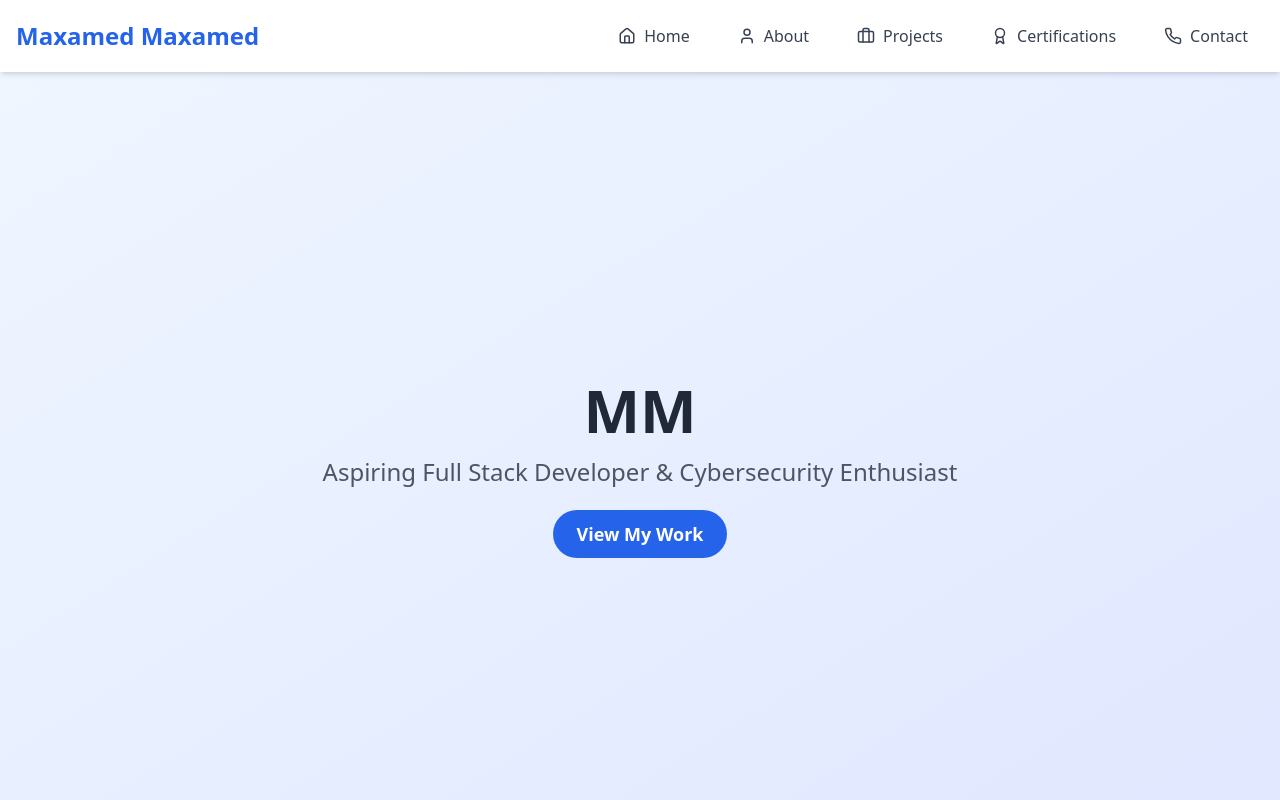
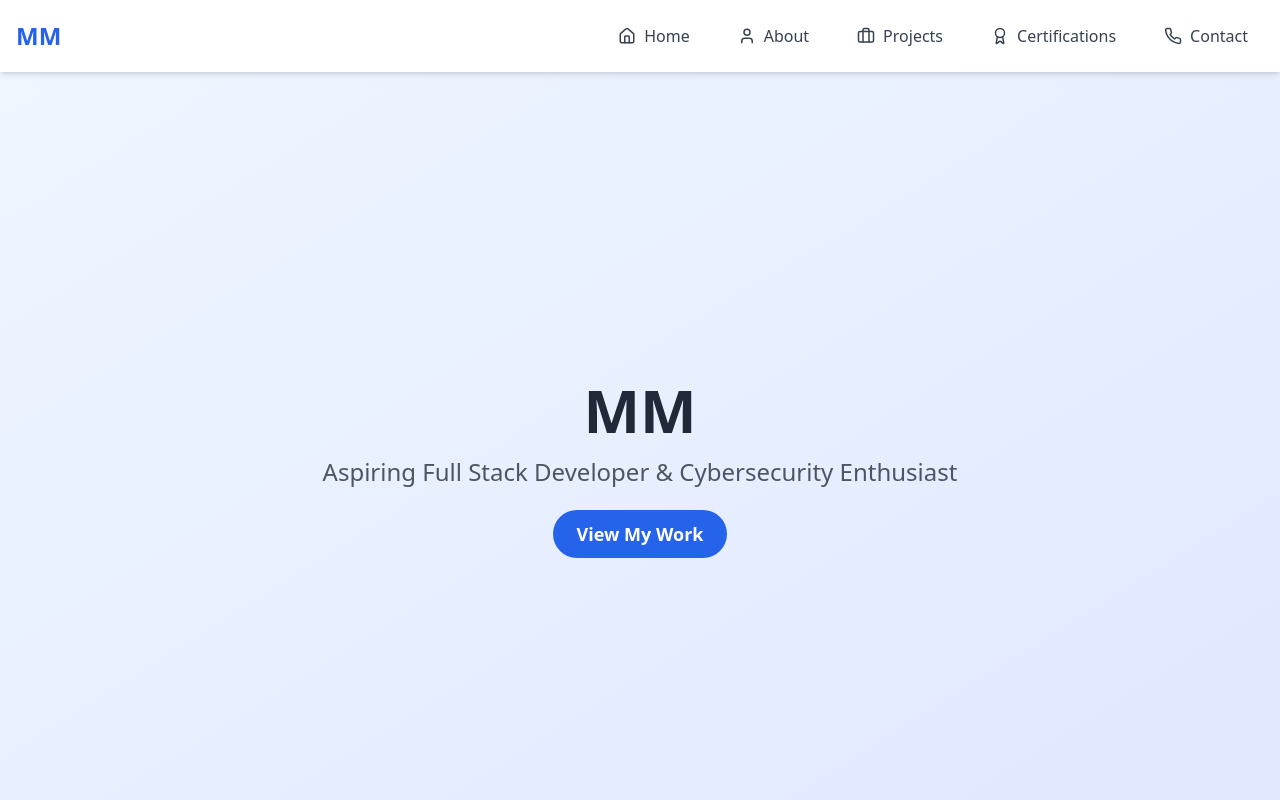
Before and after one commit to Maxamed-Maxamed/myportfolio, a Next.js app: page / in a window 1280 px wide. Shown: the top 800 px of the page. Built offline with nearby package versions, Linux system fonts and the light colour scheme.

Commit message:
Update navigation link text from 'Maxamed Maxamed' to 'MM'

```diff
--- a/components/portfolio.tsx
+++ b/components/portfolio.tsx
@@ -25,7 +25,7 @@ export function PortfolioComponent() {
     <div className="min-h-screen bg-gray-50 font-sans">
       <nav className="fixed top-0 left-0 right-0 bg-white shadow-md z-50">
         <div className="container mx-auto px-4 py-4 flex justify-between items-center">
-          <a href="#home" className="text-2xl font-bold text-blue-600">Maxamed Maxamed</a>
+          <a href="#home" className="text-2xl font-bold text-blue-600">MM</a>
 
           <div className="hidden md:flex space-x-4">
             <NavItem icon={<Home size={18} />} label="Home" section="home" />
```
